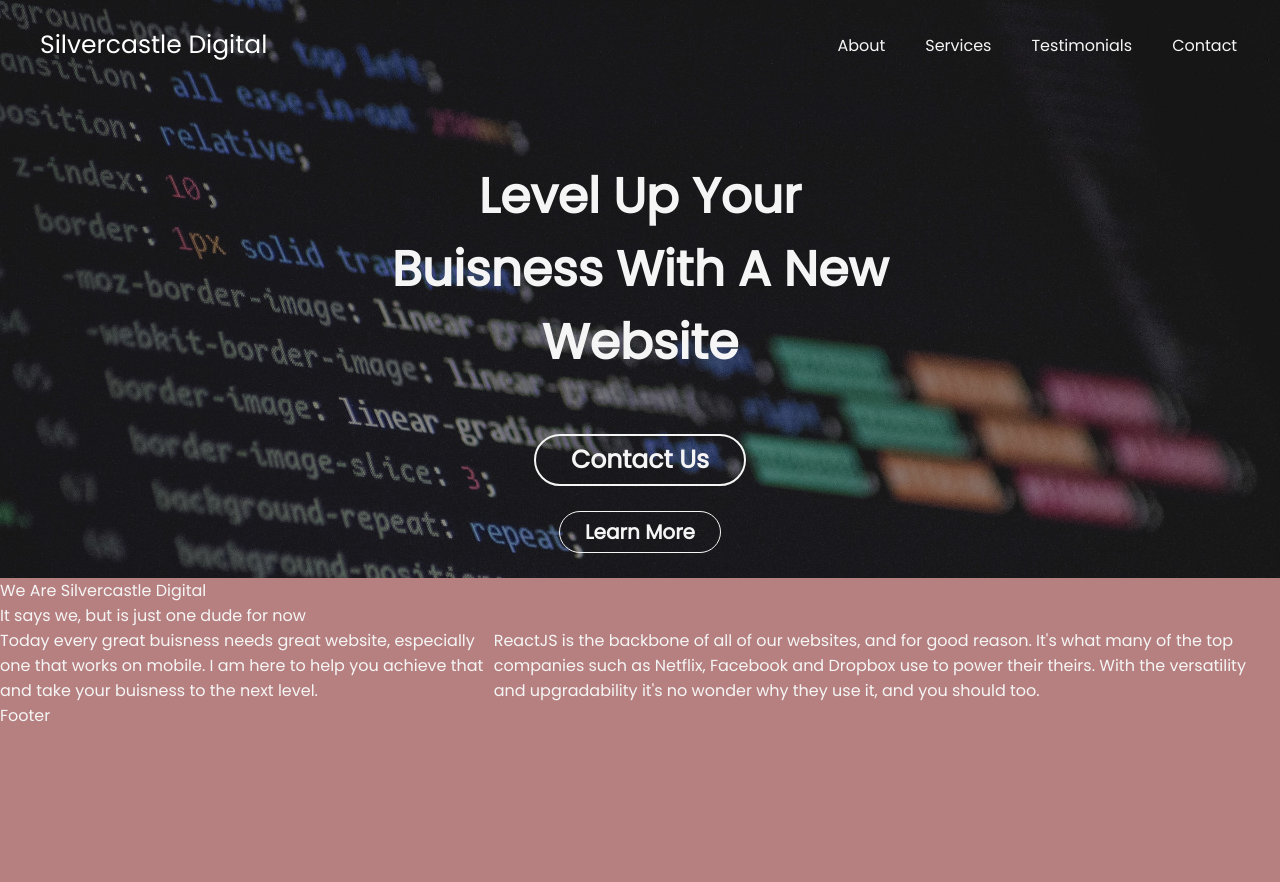
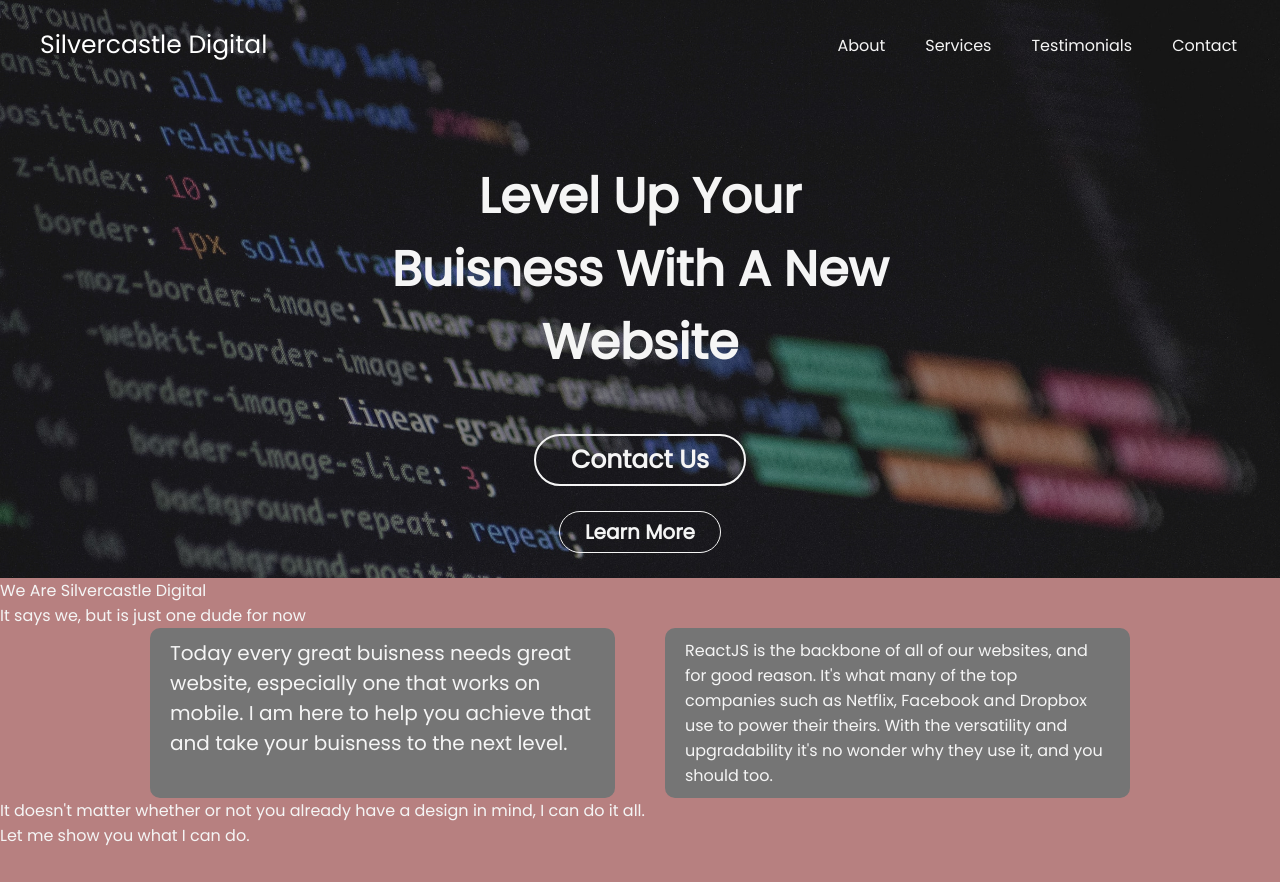
Before and after one commit to dwbrown115/silvercastledigital, a React (Create React App) app: page / in a window 1280 px wide. Shown: the top 882 px of the page. Built offline with nearby package versions, Linux system fonts and the light colour scheme.

Commit message:
continued working on about page, working on styling and finished adding text

```diff
--- a/src/Screens/About/About.scss
+++ b/src/Screens/About/About.scss
@@ -4,19 +4,41 @@
   background-color: #b78080;
   .about {
     color: #f5f5f5;
-    .header-wrapper {
+    .about-header-wrapper {
       display: flex;
       flex-direction: column;
       width: 100%;
 
-      .heading-one {
+      .about-heading-one {
       }
-      .heading-two {
+      .about-heading-two {
       }
     }
-    .body-wrapper {
-      .body-row {
+    .about-body-wrapper {
+      .about-body-row {
         display: flex;
+        padding: 0px 150px;
+        .about-body-row-element-one {
+          margin-right: 50px;
+          background-color: #757575;
+          width: 50%;
+          font-size: 1.25rem;
+          padding: 10px 20px;
+          border-radius: 10px;
+        }
+        .about-body-row-elemtent-two {
+          background-color: #757575;
+          width: 50%;
+          font-size: 1rem;
+          padding: 10px 20px;
+          border-radius: 10px;
+        }
+      }
+      .about-body-footer {
+        .about-body-footer-text-one {
+        }
+        .about-body-footer-text-two {
+        }
       }
     }
   }
--- a/src/Screens/About/index.js
+++ b/src/Screens/About/index.js
@@ -17,20 +17,20 @@ class About extends PureComponent {
           style={{ position: "absolute", margin: "-89px", right: "50%" }}
         />
         <div className="about">
-          <div className="header-wrapper">
-            <div className="heading-one">We Are Silvercastle Digital</div>
-            <div className="heading-two">
+          <div className="about-header-wrapper">
+            <div className="about-heading-one">We Are Silvercastle Digital</div>
+            <div className="about-heading-two">
               It says we, but is just one dude for now
             </div>
           </div>
-          <div className="body-wrapper">
-            <div className="body-row">
-              <div className="body-row-element-one">
+          <div className="about-body-wrapper">
+            <div className="about-body-row">
+              <div className="about-body-row-element-one">
                 Today every great buisness needs great website, especially one
                 that works on mobile. I am here to help you achieve that and
                 take your buisness to the next level.
               </div>
-              <div className="body-row-elemtent-two">
+              <div className="about-body-row-elemtent-two">
                 ReactJS is the backbone of all of our websites, and for good
                 reason. It's what many of the top companies such as Netflix,
                 Facebook and Dropbox use to power their theirs. With the
@@ -38,7 +38,15 @@ class About extends PureComponent {
                 and you should too.
               </div>
             </div>
-            <div className="body-footer">Footer</div>
+            <div className="about-body-footer">
+              <div classname="about-body-footer-text-one">
+                It doesn't matter whether or not you already have a design in
+                mind, I can do it all.
+              </div>
+              <div className="about-body-footer-text-two">
+                Let me show you what I can do.
+              </div>
+            </div>
           </div>
         </div>
       </div>
```
